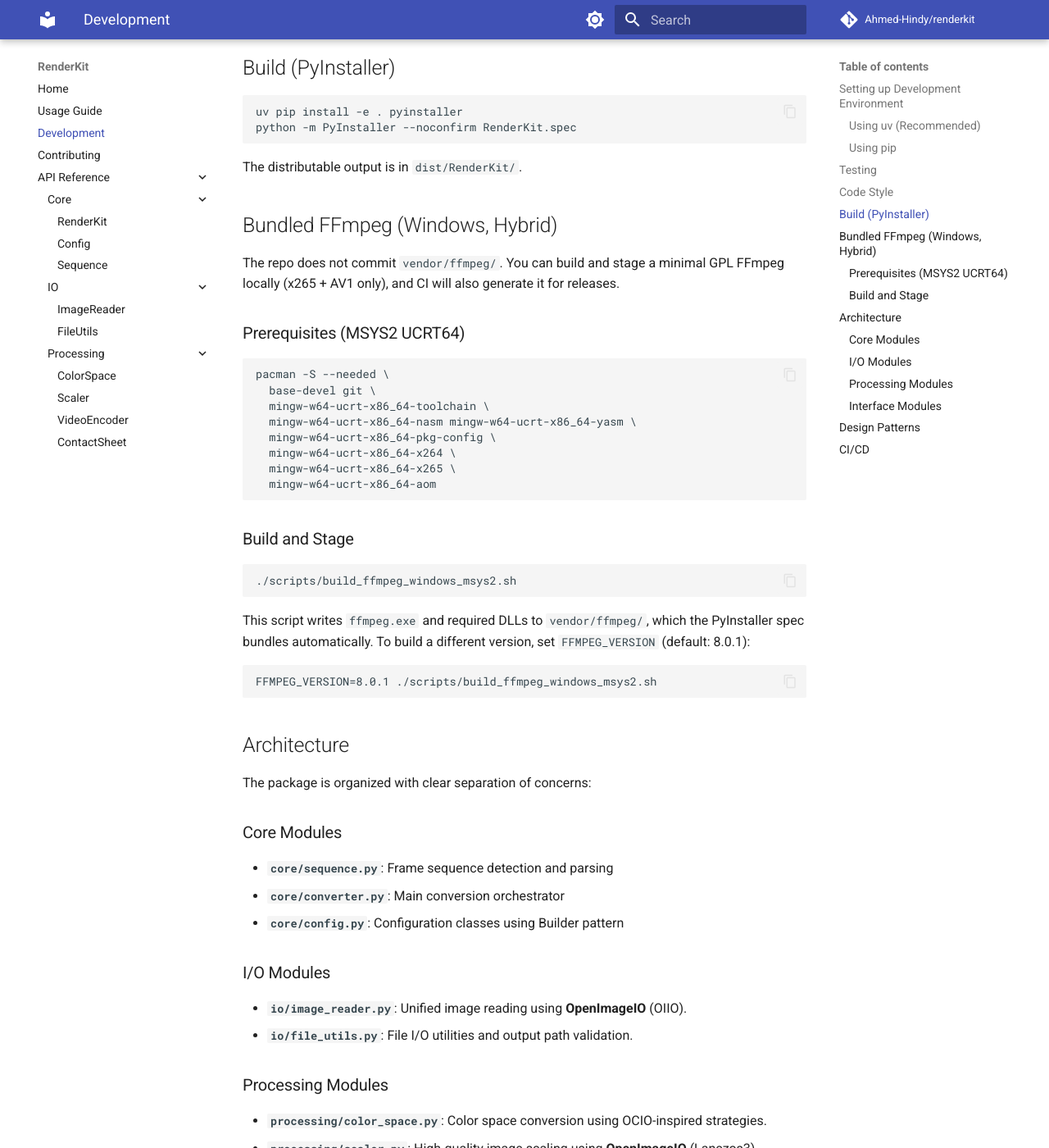
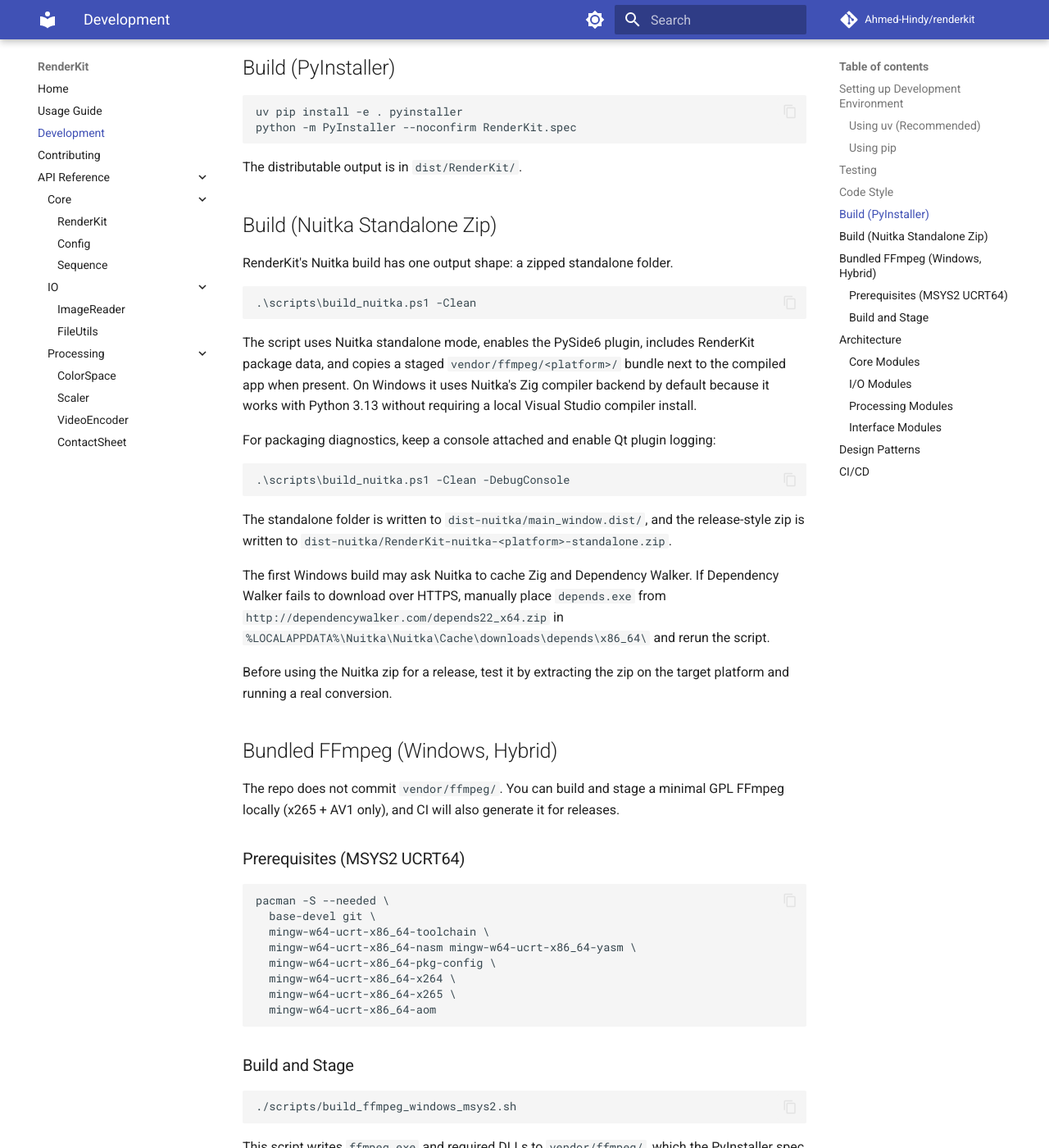
Before and after one commit to Ahmed-Hindy/renderkit, an MkDocs documentation site: the page built from docs/development.md, in a window 1280 px wide and 1400 px high, scrolled down 1177 px. Shown: the whole window at 82% size. Built offline with MkDocs 1.6.1 and Material for MkDocs 9.7.7, drawn with Linux system fonts in a browser that asks for light colours; comment, search, counter and statistics services are not loaded.

Commit message:
Add Nuitka standalone zip packaging

````diff
--- a/docs/development.md
+++ b/docs/development.md
@@ -61,6 +61,38 @@ python -m PyInstaller --noconfirm RenderKit.spec
 ```
 
 The distributable output is in `dist/RenderKit/`.
+
+## Build (Nuitka Standalone Zip)
+
+RenderKit's Nuitka build has one output shape: a zipped standalone folder.
+
+```powershell
+.\scripts\build_nuitka.ps1 -Clean
+```
+
+The script uses Nuitka standalone mode, enables the PySide6 plugin, includes
+RenderKit package data, and copies a staged `vendor/ffmpeg/<platform>/` bundle
+next to the compiled app when present. On Windows it uses Nuitka's Zig compiler
+backend by default because it works with Python 3.13 without requiring a local
+Visual Studio compiler install.
+
+For packaging diagnostics, keep a console attached and enable Qt plugin logging:
+
+```powershell
+.\scripts\build_nuitka.ps1 -Clean -DebugConsole
+```
+
+The standalone folder is written to `dist-nuitka/main_window.dist/`, and the
+release-style zip is written to `dist-nuitka/RenderKit-nuitka-<platform>-standalone.zip`.
+
+The first Windows build may ask Nuitka to cache Zig and Dependency Walker. If
+Dependency Walker fails to download over HTTPS, manually place `depends.exe`
+from `http://dependencywalker.com/depends22_x64.zip` in
+`%LOCALAPPDATA%\Nuitka\Nuitka\Cache\downloads\depends\x86_64\` and rerun the
+script.
+
+Before using the Nuitka zip for a release, test it by extracting the zip on the
+target platform and running a real conversion.
 
 ## Bundled FFmpeg (Windows, Hybrid)
 
````
Also changed, not shown: pyproject.toml (+7 -0 lines), 5 other files.
